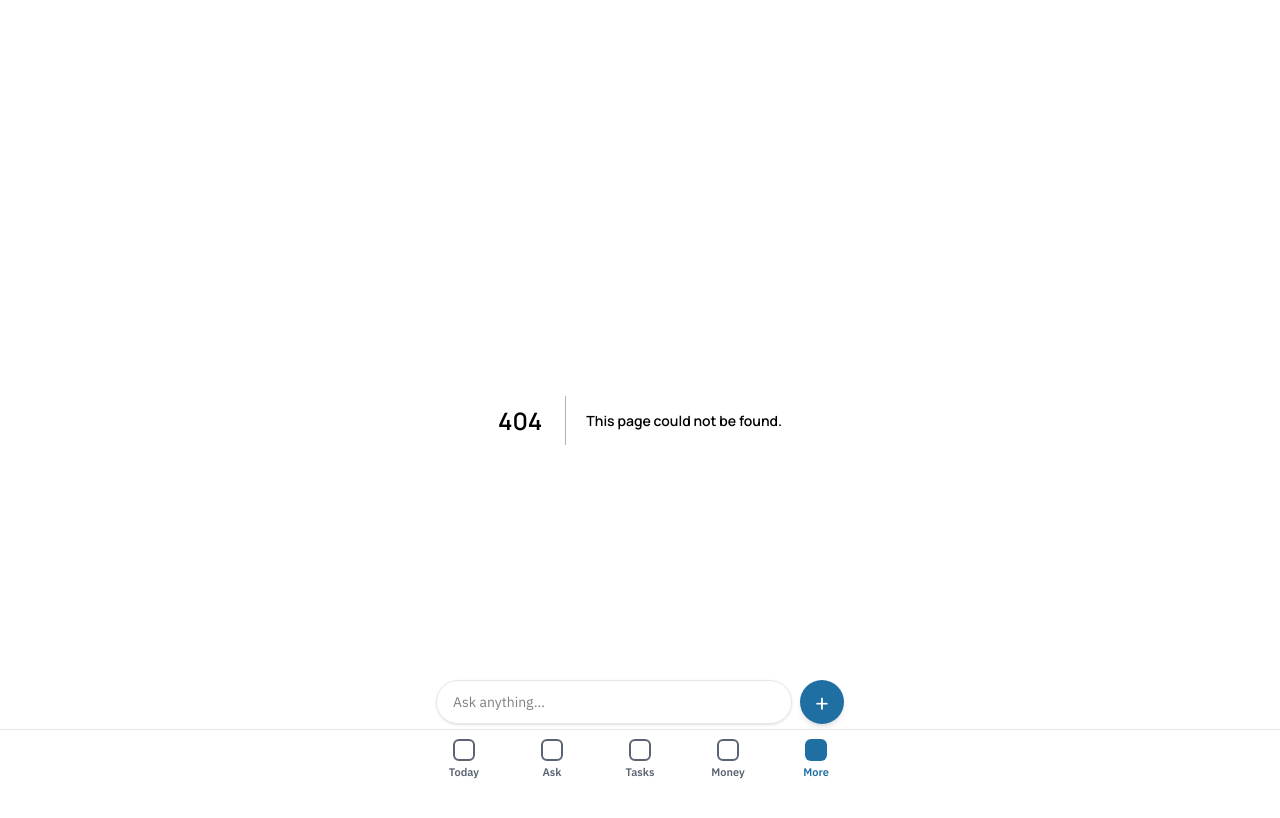
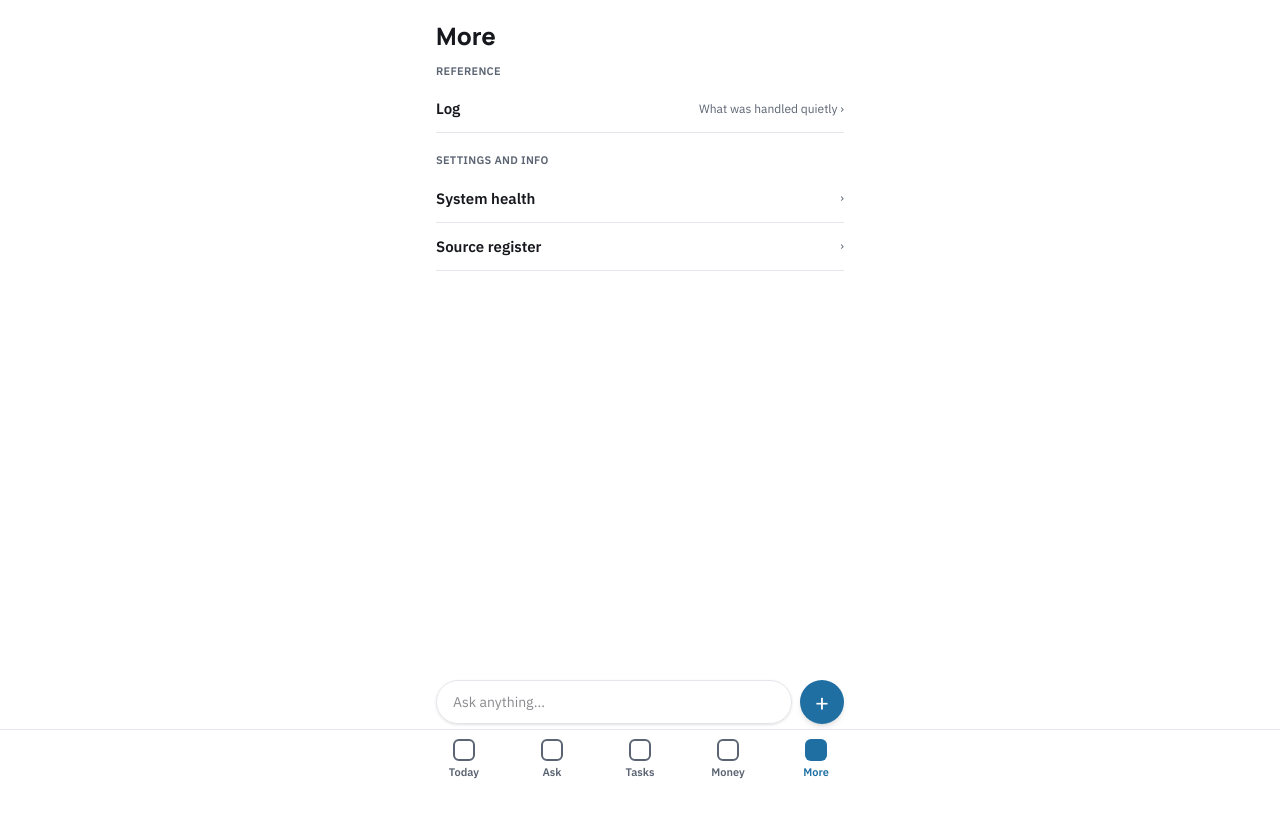
Before and after one commit to Rydogg7533/family-dashboard, a Next.js app: page /more in a window 1280 px wide. Before the commit this address had no page. Shown: the top 818 px of the page. Built offline with nearby package versions, Linux system fonts and the light colour scheme.

Commit message:
More hub, build conventions for slice builders
Co-Authored-By: Claude Fable 5.1 <noreply@anthropic.com>
Claude-Session: https://claude.ai/code/session_01NdFDoGZMtX7FrwXbMG2xju

```diff
--- /dev/null
+++ b/src/app/more/page.tsx
@@ -0,0 +1,29 @@
+import Link from "next/link";
+import { H1 } from "@/components/ui";
+import { MORE_LINKS } from "@/lib/more-links";
+
+export default function More() {
+  const groups = ["Daily", "Reference", "Settings and Info"] as const;
+  return (
+    <>
+      <H1>More</H1>
+      {groups.map((g) => {
+        const links = MORE_LINKS.filter((l) => l.group === g);
+        if (!links.length) return null;
+        return (
+          <section key={g} className="mb-5">
+            <div className="text-[11px] font-bold tracking-wide text-muted mb-1.5">{g.toUpperCase()}</div>
+            <div className="flex flex-col">
+              {links.map((l) => (
+                <Link key={l.href} href={l.href} className="flex justify-between items-center min-h-12 border-b border-line">
+                  <span className="font-semibold">{l.label}</span>
+                  <span className="text-xs text-muted">{l.note ?? ""} ›</span>
+                </Link>
+              ))}
+            </div>
+          </section>
+        );
+      })}
+    </>
+  );
+}
--- /dev/null
+++ b/src/lib/more-links.ts
@@ -0,0 +1,10 @@
+export type MoreLink = { href: string; label: string; note?: string; group: "Daily" | "Reference" | "Settings and Info" };
+export const MORE_LINKS: MoreLink[] = [
+  // core
+  { href: "/log", label: "Log", note: "What was handled quietly", group: "Reference" },
+  { href: "/health", label: "System health", group: "Settings and Info" },
+  { href: "/register", label: "Source register", group: "Settings and Info" },
+  // slice A (settings, people, registers) — append below
+  // slice B (email, inbox, money) — append below
+  // slice C (day, calendar, messages, shop, household) — append below
+];
```
Also changed, not shown: 1 other file (tests, documents, lock files or other folders).
